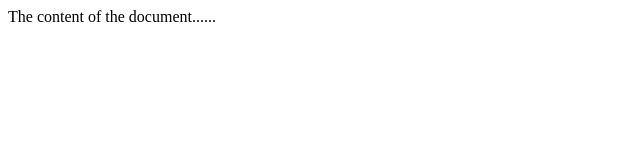
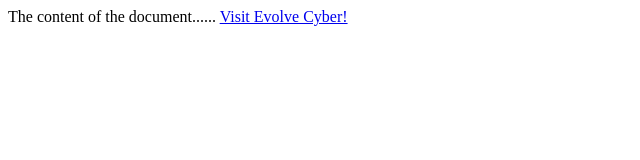
Before and after one commit to AiperiKasymova77/website1, a plain HTML site: page index.html in a window 1280 px wide. Shown: the whole page, without its empty margins (0-640 px from the left). Drawn offline with Linux system fonts and the light colour scheme.

Commit message:
Update index.html

```diff
--- a/index.html
+++ b/index.html
@@ -4,5 +4,6 @@
 </head>
 <body>
 The content of the document......
+  <a href="https://evolvecyber.com">Visit Evolve Cyber!</a
 </body>
 </html>
```
